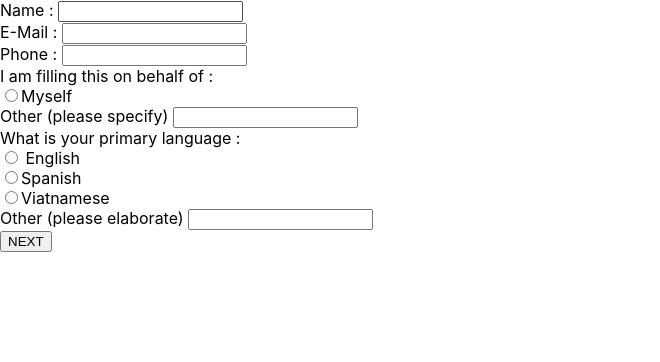
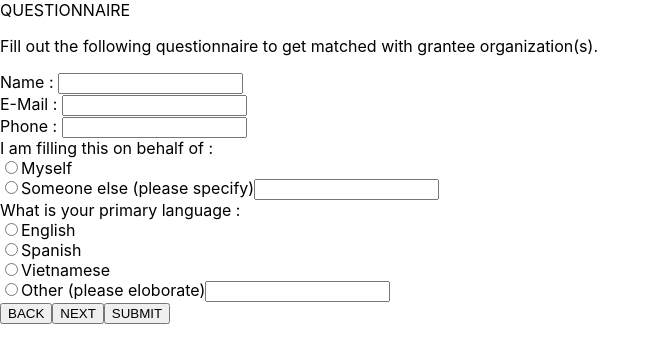
Before and after one commit to CS-SG-Studio/San-Jose-MOTI, a React (Create React App) app in the folder san-jose-digitial/: page / in a window 1280 px wide. Shown: the top 362 px of the page, without its empty margins (0-660 px from the left). Built offline with nearby package versions, Linux system fonts and the light colour scheme.

Commit message:
questionnaire editted

```diff
--- a/san-jose-digitial/src/App.js
+++ b/san-jose-digitial/src/App.js
@@ -1,9 +1,14 @@
-import './App.css';
+import "./App.css";
 
 function App() {
   return (
     <>
-      <article>
+      <header> QUESTIONNAIRE </header>
+      <p>
+        Fill out the following questionnaire to get matched with grantee
+        organization(s).
+      </p>
+      <container>
         <form className="form">
           <div className="form-control">
             <label htmlFor="firstName"> Name : </label>
@@ -19,37 +24,46 @@ function App() {
           </div>
           <div className="form-control">
             <label htmlFor="contact"> I am filling this on behalf of : </label>
-            <div>
-              <input type="radio" id="self" name="self"></input>
-              <label for="self">Myself</label>
-            </div>
-            <div>
-              <label htmlFor="other">Other (please specify) </label>
-              <input type="text" id="other" name="other"></input>
-            </div>
+            <br />
+            <input type="radio" id="contact" name="contact" value="self" />
+            <label for="contact">Myself</label>
+            <br />
+            <input type="radio" id="other" name="contact" value="other" />
+            <label for="other">
+              Someone else (please specify)
+              <input type="text" id="other" name="contact"></input>
+            </label>
           </div>
           <div className="form-control">
             <label htmlFor="contact"> What is your primary language : </label>
-            <div>
-              <input type="radio" id="english" name="english"></input>
-              <label for="english"> English </label>
-            </div>
-            <div>
-              <input type="radio" id="spanish" name="spanish"></input>
-              <label for="spanish">Spanish</label>
-            </div>
-            <div>
-              <input type="radio" id="vietnamese" name="vietnamese"></input>
-              <label for="vietnamese">Viatnamese</label>
-            </div>
-            <div>
-              <label htmlFor="other">Other (please elaborate) </label>
-              <input type="text" id="other" name="other"></input>
-            </div>
+            <br />
+            <input type="radio" id="english" name="language" value="english" />
+            <label for="english">English</label>
+            <br />
+            <input type="radio" id="spanish" name="language" value="spanish" />
+            <label for="spanish">Spanish</label>
+            <br />
+            <input
+              type="radio"
+              id="vietnamese"
+              name="language"
+              value="vietnamese"
+            />
+            <label for="vietnamese">Vietnamese</label>
+            <br />
+            <input type="radio" id="other1" name="language" value="other1" />
+            <label for="other">
+              Other (please eloborate)
+              <input type="text" id="other1" name="contact"></input>
+            </label>
           </div>
         </form>
+      </container>
+      <div>
+        <button type="submit">BACK</button>
         <button type="submit">NEXT</button>
-      </article>
+        <button type="submit">SUBMIT</button>
+      </div>
     </>
   );
 }
```
